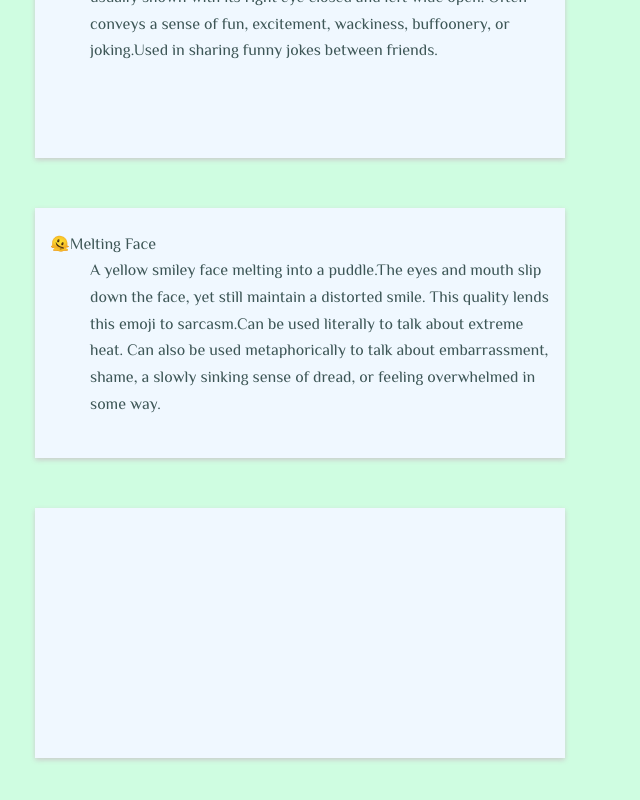
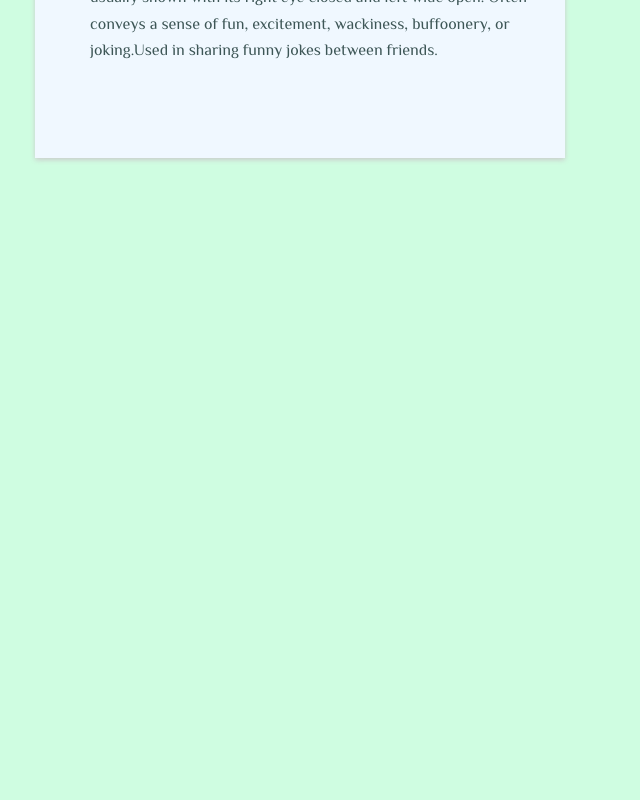
Before and after one commit to LamiaRimty/Emoconopedia, a React (Create React App) app in the folder my-app/: page / in a window 1280 px wide. Shown: the part 242-1042 px from the top of the page, without its empty margins (0-640 px from the left). After the commit the page ends 800 px from the top, so only its background shows below. Built offline with nearby package versions, Linux system fonts and the light colour scheme.

Commit message:
Used props on Entry function to render the default Entry of more emojis

```diff
--- a/my-app/src/components/App.jsx
+++ b/my-app/src/components/App.jsx
@@ -1,5 +1,4 @@
 import React from "react";
-// import emoconopedia from "../emoconopedia";
 import Entry from "./Entry";
 
 // function createEntry(emocon){
@@ -28,13 +27,13 @@ function App() {
                 name="Winking Face with Tongue"
                 meaning="A yellow face sticking out its tongue and making a zany wink, usually shown with its right eye closed and left wide open. Often conveys a sense of fun, excitement, wackiness, buffoonery, or joking.Used in sharing funny jokes between friends."
         />
-        <Entry
+        {/* <Entry
                 emoji="🫠"
                 name="Melting Face"
                 meaning="A yellow smiley face melting into a puddle.The eyes and mouth slip down the face, yet still maintain a distorted smile. This quality lends this emoji to sarcasm.Can be used literally to talk about extreme heat. Can also be used metaphorically to talk about embarrassment, shame, a slowly sinking sense of dread, or feeling overwhelmed in some way."
 
-        />
-        <Entry/>
+        /> */}
+
      </dl>
      </div>
     </div>
```
